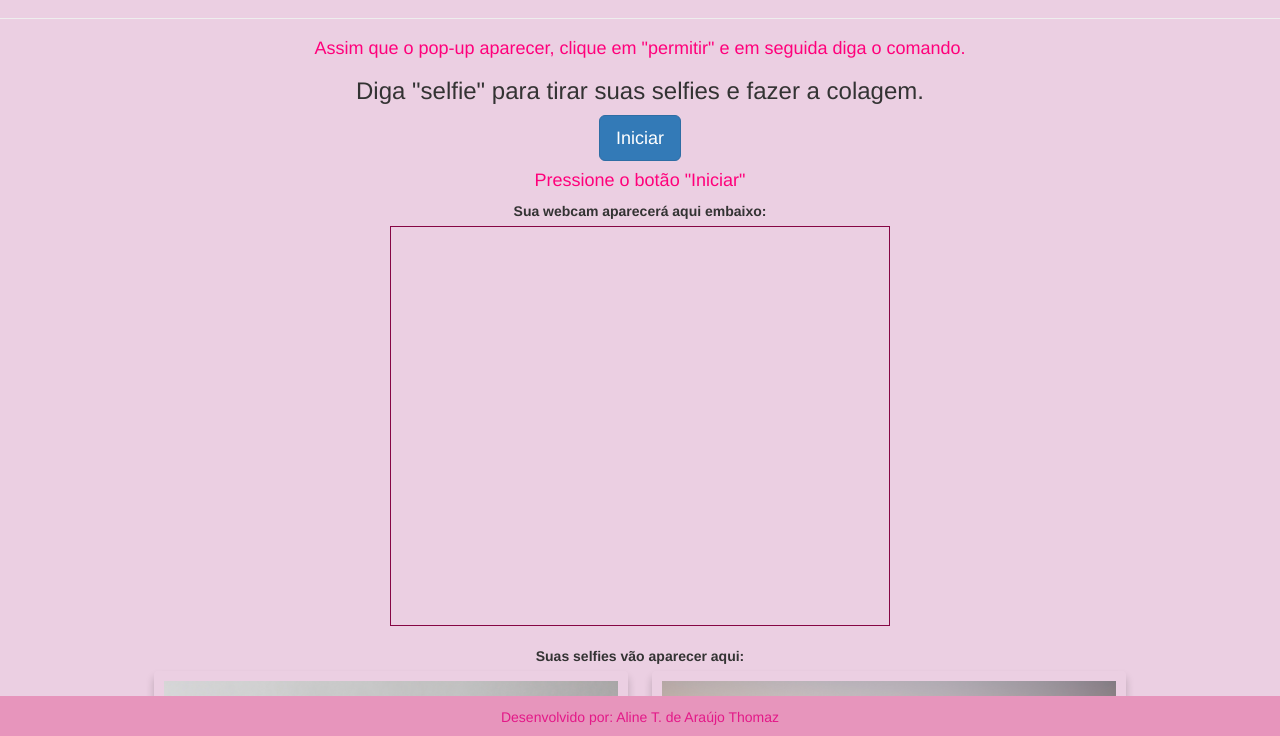
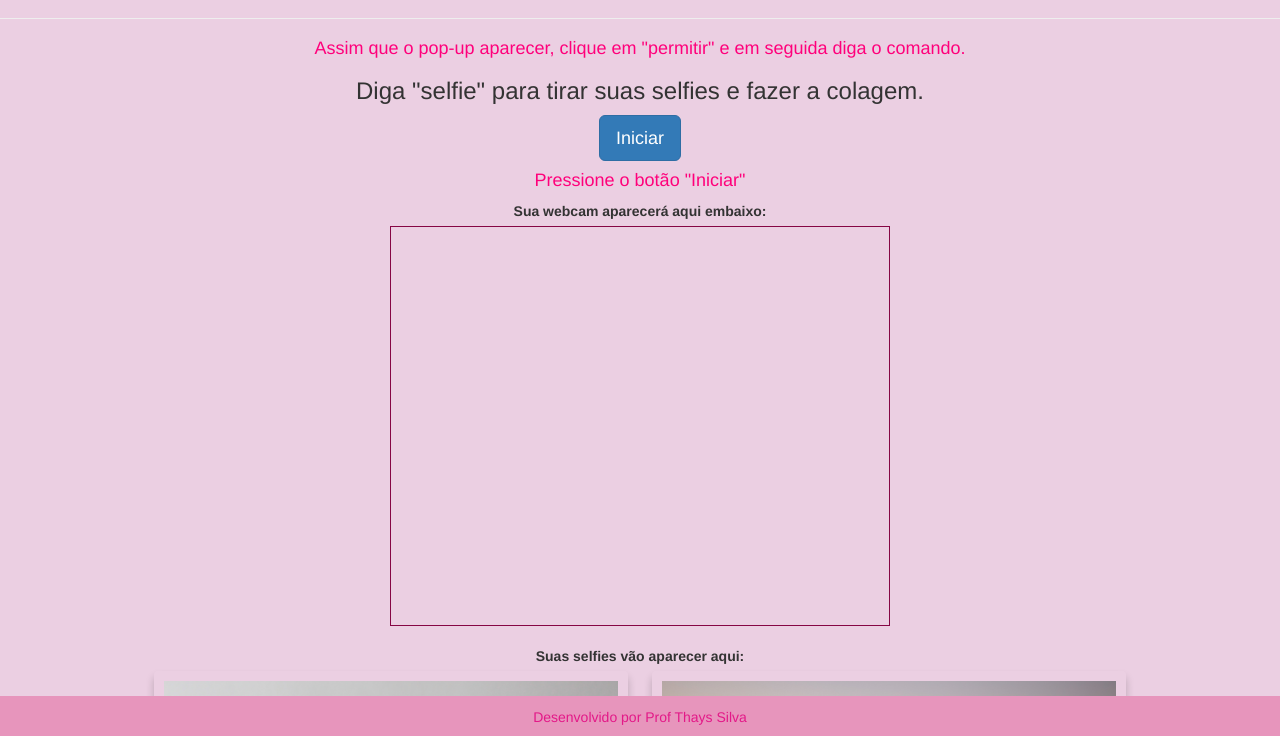
Before and after one commit to Profthayssilva/ADV-projeto-98-a-100-aplicativo-de-colagem-a, a plain HTML site: page index.html in a window 1280 px wide. Shown: the part 62-798 px from the top of the page. Drawn offline with nearby package versions, Linux system fonts and the light colour scheme; a script that the page names is missing.

Commit message:
Update index.html

```diff
--- a/index.html
+++ b/index.html
@@ -58,7 +58,7 @@
 
         <div class="copy_right_footer">
 
-            Desenvolvido por: Aline T. de Araújo Thomaz
+            Desenvolvido por Prof Thays Silva
 
         </div>
 
```
